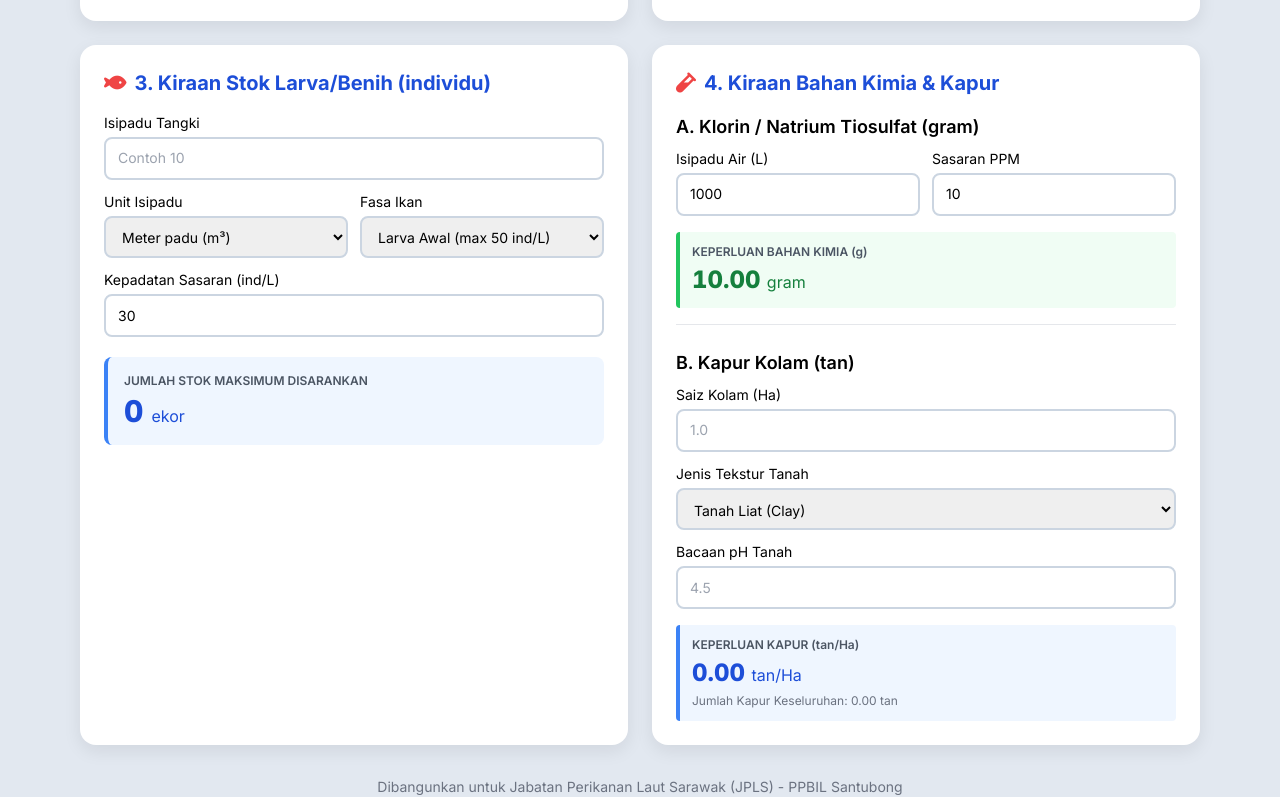
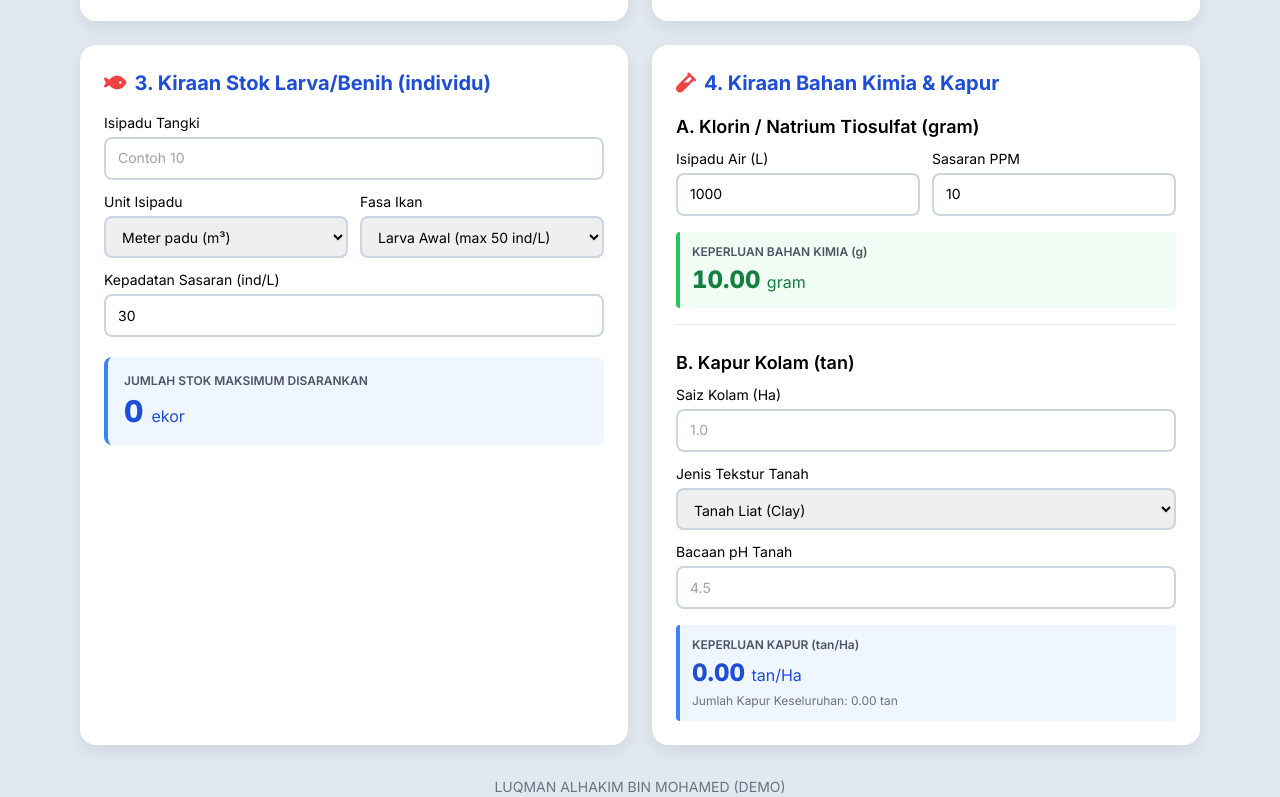
Before and after one commit to lqpcbaru/hatchery-calculator-, a plain HTML site: page index.html in a window 1280 px wide. Shown: the part 640-1437 px from the top of the page. Drawn offline with nearby package versions, Linux system fonts and the light colour scheme.

Commit message:
Update footer text in index.html

```diff
--- a/index.html
+++ b/index.html
@@ -208,7 +208,7 @@
   </main>
 
   <footer class="mt-8 text-center text-gray-500 text-sm">
-    Dibangunkan untuk Jabatan Perikanan Laut Sarawak (JPLS) - PPBIL Santubong
+    LUQMAN ALHAKIM BIN MOHAMED (DEMO)
   </footer>
 
   <!-- Script: Kalkulator -->
```
